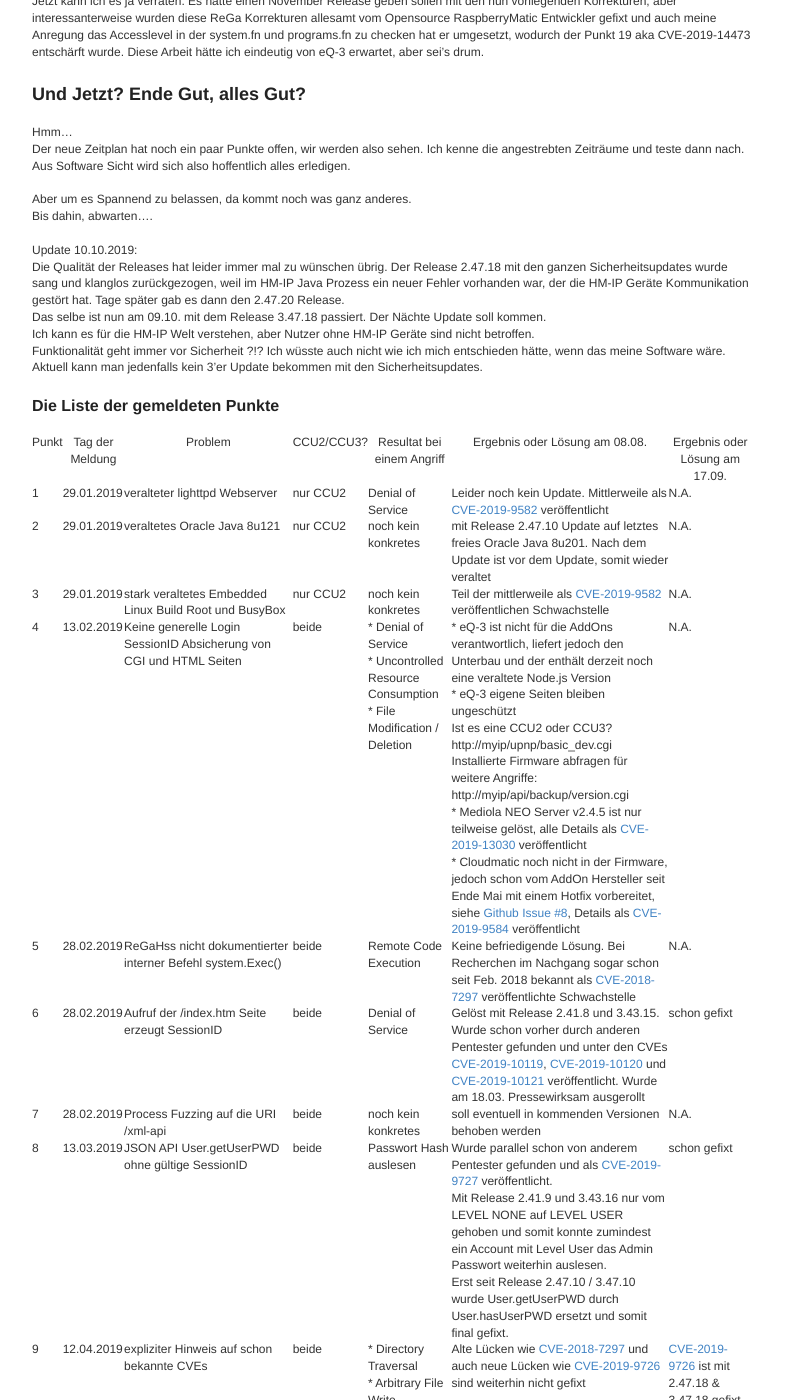
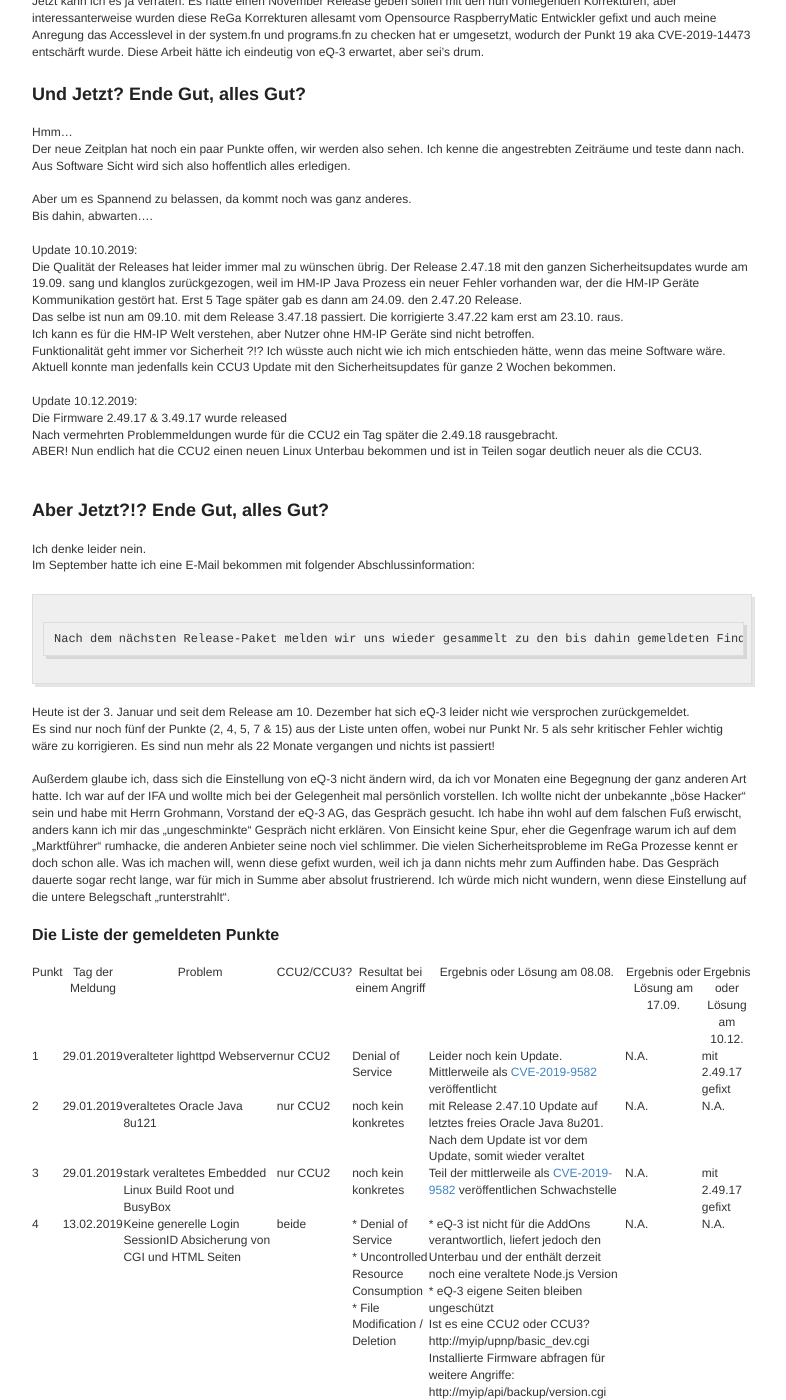
Before and after one commit to psytester/psytester.github.io, a Jekyll site: the page built from _posts/hacking_and_pentests/2019-07-09-eQ-3_Sicherheitsbewusstsein_zur_Homematic_CCU.md, in a window 1280 px wide and 1400 px high, scrolled down 1314 px. Shown: the whole window, without its empty margins (248-1034 px from the left). Built offline with Jekyll 4.4.1, drawn with Linux system fonts in a browser that asks for light colours; some of the changed text lies outside the part shown.

Commit message:
Update 2019-07-09-eQ-3_Sicherheitsbewusstsein_zur_Homematic_CCU.md

````diff
--- a/_posts/hacking_and_pentests/2019-07-09-eQ-3_Sicherheitsbewusstsein_zur_Homematic_CCU.md
+++ b/_posts/hacking_and_pentests/2019-07-09-eQ-3_Sicherheitsbewusstsein_zur_Homematic_CCU.md
@@ -65,35 +65,65 @@
 Bis dahin, abwarten....<br>
 <br>
 Update 10.10.2019:<br>
-Die Qualität der Releases hat leider immer mal zu wünschen übrig. Der Release 2.47.18 mit den ganzen Sicherheitsupdates wurde sang und klanglos zurückgezogen, weil im HM-IP Java Prozess ein neuer Fehler vorhanden war, der die HM-IP Geräte Kommunikation gestört hat. Tage später gab es dann den 2.47.20 Release.<br>
-Das selbe ist nun am 09.10. mit dem Release 3.47.18 passiert. Der Nächte Update soll kommen.<br>
+Die Qualität der Releases hat leider immer mal zu wünschen übrig. Der Release 2.47.18 mit den ganzen Sicherheitsupdates wurde am 19.09. sang und klanglos zurückgezogen, weil im HM-IP Java Prozess ein neuer Fehler vorhanden war, der die HM-IP Geräte Kommunikation gestört hat. Erst 5 Tage später gab es dann am 24.09. den 2.47.20 Release.<br>
+Das selbe ist nun am 09.10. mit dem Release 3.47.18 passiert. Die korrigierte 3.47.22 kam erst am 23.10. raus.<br>
 Ich kann es für die HM-IP Welt verstehen, aber Nutzer ohne HM-IP Geräte sind nicht betroffen.<br>
-Funktionalität geht immer vor Sicherheit ?!? Ich wüsste auch nicht wie ich mich entschieden hätte, wenn das meine Software wäre. Aktuell kann man jedenfalls kein 3'er Update bekommen mit den Sicherheitsupdates.
+Funktionalität geht immer vor Sicherheit ?!? Ich wüsste auch nicht wie ich mich entschieden hätte, wenn das meine Software wäre. Aktuell konnte man jedenfalls kein CCU3 Update mit den Sicherheitsupdates für ganze 2 Wochen bekommen.<br>
+<br>
+Update 10.12.2019:<br>
+Die Firmware 2.49.17 & 3.49.17 wurde released<br>
+Nach vermehrten Problemmeldungen wurde für die CCU2 ein Tag später die 2.49.18 rausgebracht.<br>
+ABER! Nun endlich hat die CCU2 einen neuen Linux Unterbau bekommen und ist in Teilen sogar deutlich neuer als die CCU3.<br>
+<br>
+
+# Aber Jetzt?!? Ende Gut, alles Gut?
+
+Ich denke leider nein.<br>
+Im September hatte ich eine E-Mail bekommen mit folgender Abschlussinformation:
+```
+Nach dem nächsten Release-Paket melden wir uns wieder gesammelt zu den bis dahin gemeldeten Findings mit einer weiteren inhaltlichen und zeitlichen Einschätzung."
+```
+Heute ist der 3. Januar und seit dem Release am 10. Dezember hat sich eQ-3 leider nicht wie versprochen zurückgemeldet.<br>
+Es sind nur noch fünf der Punkte (2, 4, 5, 7 & 15) aus der Liste unten offen, wobei nur Punkt Nr. 5 als sehr kritischer Fehler wichtig wäre zu korrigieren. Es sind nun mehr als 22 Monate vergangen und nichts ist passiert!<br>
+<br>
+Außerdem glaube ich, dass sich die Einstellung von eQ-3 nicht ändern wird, da ich vor Monaten eine Begegnung der ganz anderen Art hatte. Ich war auf der IFA und wollte mich bei der Gelegenheit mal persönlich vorstellen. Ich wollte nicht der unbekannte „böse Hacker“ sein und habe mit Herrn Grohmann, Vorstand der eQ-3 AG, das Gespräch gesucht. Ich habe ihn wohl auf dem falschen Fuß erwischt, anders kann ich mir das „ungeschminkte“ Gespräch nicht erklären. Von Einsicht keine Spur, eher die Gegenfrage warum ich auf dem „Marktführer“ rumhacke, die anderen Anbieter seine noch viel schlimmer. Die vielen Sicherheitsprobleme im ReGa Prozesse kennt er doch schon alle. Was ich machen will, wenn diese gefixt wurden, weil ich ja dann nichts mehr zum Auffinden habe. Das Gespräch dauerte sogar recht lange, war für mich in Summe aber absolut frustrierend. Ich würde mich nicht wundern, wenn diese Einstellung auf die untere Belegschaft „runterstrahlt“.<br>
 
 ## Die Liste der gemeldeten Punkte
 
-Punkt|Tag der Meldung| Problem | CCU2/CCU3? | Resultat bei einem Angriff | Ergebnis oder Lösung am 08.08. | Ergebnis oder Lösung am 17.09.
----|---|---|---|---|---|---
-1|29.01.2019  |veralteter lighttpd Webserver | nur CCU2 | Denial of Service | Leider noch kein Update. Mittlerweile als [CVE-2019-9582](https://psytester.github.io/CVE-2019-9582/) veröffentlicht | N.A.
-2|29.01.2019 |veraltetes Oracle Java 8u121 | nur CCU2 | noch kein konkretes | mit Release 2.47.10 Update auf letztes freies Oracle Java 8u201. Nach dem Update ist vor dem Update, somit wieder veraltet | N.A.
-3|29.01.2019 | stark veraltetes Embedded Linux Build Root und BusyBox | nur CCU2 | noch kein konkretes | Teil der mittlerweile als [CVE-2019-9582](https://psytester.github.io/CVE-2019-9582/) veröffentlichen Schwachstelle | N.A.
-4|13.02.2019| Keine generelle Login SessionID Absicherung von CGI und HTML Seiten | beide | * Denial of Service<br>* Uncontrolled Resource Consumption<br>* File Modification / Deletion | * eQ-3 ist nicht für die AddOns verantwortlich, liefert jedoch den Unterbau und der enthält derzeit noch eine veraltete Node.js Version<br>* eQ-3 eigene Seiten bleiben ungeschützt<br>Ist es eine CCU2 oder CCU3? http://myip/upnp/basic_dev.cgi<br>Installierte Firmware abfragen für weitere Angriffe: http://myip/api/backup/version.cgi<br>* Mediola NEO Server v2.4.5 ist nur teilweise gelöst, alle Details als [CVE-2019-13030](https://psytester.github.io/CVE-2019-13030/) veröffentlicht<br>* Cloudmatic noch nicht in der Firmware, jedoch schon vom AddOn Hersteller seit Ende Mai mit einem Hotfix vorbereitet, siehe [Github Issue #8](https://github.com/EasySmartHome/CloudMatic-CCUAddon/issues/8), Details als [CVE-2019-9584](https://psytester.github.io/CVE-2019-9584/) veröffentlicht | N.A.
-5|28.02.2019 | ReGaHss nicht dokumentierter interner Befehl system.Exec() | beide | Remote Code Execution | Keine befriedigende Lösung. Bei Recherchen im Nachgang sogar schon seit Feb. 2018 bekannt als [CVE-2018-7297](https://atomic111.github.io/article/homematic-ccu2-remote-code-execution) veröffentlichte Schwachstelle | N.A.
-6|28.02.2019 | Aufruf der /index.htm Seite erzeugt SessionID | beide | Denial of Service | Gelöst mit Release 2.41.8 und 3.43.15.<br>Wurde schon vorher durch anderen Pentester gefunden und unter den CVEs [CVE-2019-10119](https://cve.mitre.org/cgi-bin/cvename.cgi?name=CVE-2019-10119), [CVE-2019-10120](https://cve.mitre.org/cgi-bin/cvename.cgi?name=CVE-2019-10120) und [CVE-2019-10121](https://cve.mitre.org/cgi-bin/cvename.cgi?name=CVE-2019-10121) veröffentlicht. Wurde am 18.03. Pressewirksam ausgerollt | schon gefixt
-7|28.02.2019 | Process Fuzzing auf die URI /xml-api | beide | noch kein konkretes | soll eventuell in kommenden Versionen behoben werden | N.A.
-8|13.03.2019 | JSON API User.getUserPWD ohne gültige SessionID | beide | Passwort Hash auslesen | Wurde parallel schon von anderem Pentester gefunden und als [CVE-2019-9727](https://cve.mitre.org/cgi-bin/cvename.cgi?name=CVE-2019-9727) veröffentlicht.<br>Mit Release 2.41.9 und 3.43.16 nur vom LEVEL NONE auf LEVEL USER gehoben und somit konnte zumindest ein Account mit Level User das Admin Passwort weiterhin auslesen.<br>Erst seit Release 2.47.10 / 3.47.10 wurde User.getUserPWD durch User.hasUserPWD ersetzt und somit final gefixt. | schon gefixt
-9|12.04.2019 | expliziter Hinweis auf schon bekannte CVEs | beide | * Directory Traversal<br>* Arbitrary File Write<br>* Remote Code Execution | Alte Lücken wie [CVE-2018-7297](https://www.cvedetails.com/cve/CVE-2018-7297/) und auch neue Lücken wie [CVE-2019-9726](https://www.cvedetails.com/cve/CVE-2019-9726/) sind weiterhin nicht gefixt | [CVE-2019-9726](https://www.cvedetails.com/cve/CVE-2019-9726/) ist mit 2.47.18 & 3.47.18 gefixt
-10|12.04.2019 | JSON API Interface.getMetadata / Interface.setMetadata und Interface.removeMetadata ohne gültige SessionID | beide | Meta Daten auslesen, (korrupt) verändern, löschen | Seit Release 2.47.10 und 3.47.10 gefixed. Als [CVE-2019-9585](https://psytester.github.io/CVE-2019-9585/) veröffentlicht | schon gefixt
-11|07.05.2019 | Erzeugung einer SessionID ohne gültigen Login | beide | * Escalation of Privileges<br>* Denial of Service<br>* Information Disclosure  | Mit Release 2.47.10 und 3.47.10 nur für wenige Seitenaufrufe gefixed, der große Rest ist noch angreifbar. Als [CVE-2019-9583](https://psytester.github.io/CVE-2019-9583/) veröffentlicht | mit 2.47.18 & 3.47.18 gefixt
-12|07.05.2019 | Ohne gültigen Login kann man die Systemprotokoll Einträge löschen | beide | * Escalation of Privileges | Noch ungelöst. Als Teilpunkt des [CVE-2019-14475](https://psytester.github.io/CVE-2019-14475/) veröffentlicht | mit 2.47.18 & 3.47.18 gefixt
-13|07.05.2019 | Ohne gültigen Login kann man die Servicemeldungen lesen | beide | * Escalation of Privileges | Noch ungelöst. Als Teilpunkt des [CVE-2019-14475](https://psytester.github.io/CVE-2019-14475/) veröffentlicht | mit 2.47.18 & 3.47.18 gefixt
-14|07.05.2019 | Ohne gültigen Login kann man User teilweise einrichten | beide | * Escalation of Privileges | Noch ungelöst. Als Teilpunkt des [CVE-2019-14475](https://psytester.github.io/CVE-2019-14475/) veröffentlicht | mit 2.47.18 & 3.47.18 gefixt
-15|08.05.2019 | Prozess Fuzzing im ReGaHss Process für Call() ExecEnum() Methoden | beide | noch kein konkretes | zumindest im Logfile entstehen Einträge wegen fehlerhafter Aufrufe | N.A.
-16|08.05.2019 | ReGaHss Prozess Absturz bei einem POST Request mit einem leeren Call("") | nur CCU3 | Denial of Service | Noch ungelöst. Als [CVE-2019-14474](https://psytester.github.io/CVE-2019-14474/) veröffentlicht | mit 2.47.18 & 3.47.18 gefixt
-17|15.07.2019 | Keine Session Invalidierung/Löschung beim Abmleden im Release 2.47.10/12 und 3.47.10 | beide | mit CVE-2019-9726 die SessionID auslesen und WebUI betreten | Ich habe keine Lust dafür einen CVE zu erstellen, zumal die Lücke mit dem Release 2.47.15 und 3.47.15 sogar schon wieder gefixt wurde | mit 2.47.18 & 3.47.18 gefixt
-18|01.08.2019 | Ohne gültigen Login kann man interne HM Scripte/Programme deaktivieren, manipulieren und löschen | beide | * Escalation of Privileges | Noch ungelöst. Als Teilpunkt des [CVE-2019-14475](https://psytester.github.io/CVE-2019-14475/) veröffentlicht | mit 2.47.18 & 3.47.18 gefixt
-19|01.08.2019 | Das Rechte Konzept der CCU besitzt keine echte Mandantenfähigkeit. Ein Gast und User Account kann viele Admin Operationen durchführen | beide | mit CVE-2019-9726 die SessionID auslesen und WebUI betreten | Noch ungelöst. Als [CVE-2019-14473](https://psytester.github.io/CVE-2019-14473/) veröffentlicht | mit 2.47.18 & 3.47.18 gefixt
-20|26.08.2019 | Neue Variante einer Remote Code Execution bei bestimmten HTTP POST Requests | beide | Remote Code Execution | ----- | Als [CVE-2019-16199](https://psytester.github.io/CVE-2019-16199/) veröffentlicht, gefixt mit 2.47.18 & 3.47.18
+<table border="1">
+  <thead>
+    <tr>
+      <th>Punkt</th> <th>Tag der Meldung</th> <th>Problem</th> <th>CCU2/CCU3?</th> <th>Resultat bei einem Angriff</th> <th>Ergebnis oder Lösung am 08.08.</th> <th>Ergebnis oder Lösung am 17.09.</th> <th>Ergebnis oder Lösung am 10.12.</th>
+    </tr>
+  </thead>
+  <tfoot>
+    <tr>
+      <th>Punkt</th> <th>Tag der Meldung</th> <th>Problem</th> <th>CCU2/CCU3?</th> <th>Resultat bei einem Angriff</th> <th>Ergebnis oder Lösung am 08.08.</th> <th>Ergebnis oder Lösung am 17.09.</th> <th>Ergebnis oder Lösung am 10.12.</th>
+    </tr>
+  </tfoot>
+  <tbody>
+    <tr><td>1</td><td>29.01.2019</td><td>veralteter lighttpd Webserver</td><td>nur CCU2</td><td>Denial of Service</td><td>Leider noch kein Update. Mittlerweile als <a target="_blank" href="https://psytester.github.io/CVE-2019-9582/">CVE-2019-9582</a> veröffentlicht</td><td>N.A.</td><td>mit 2.49.17 gefixt</td></tr>
+    <tr><td>2</td><td>29.01.2019</td><td>veraltetes Oracle Java 8u121</td><td>nur CCU2</td><td>noch kein konkretes</td><td>mit Release 2.47.10 Update auf letztes freies Oracle Java 8u201. Nach dem Update ist vor dem Update, somit wieder veraltet</td><td>N.A.</td><td>N.A.</td></tr>
+    <tr><td>3</td><td>29.01.2019</td><td>stark veraltetes Embedded Linux Build Root und BusyBox</td><td>nur CCU2</td><td>noch kein konkretes</td><td>Teil der mittlerweile als <a target="_blank" href="https://psytester.github.io/CVE-2019-9582/">CVE-2019-9582</a> veröffentlichen Schwachstelle</td><td>N.A.</td><td>mit 2.49.17 gefixt</td></tr>
+    <tr><td>4</td><td>13.02.2019</td><td>Keine generelle Login SessionID Absicherung von CGI und HTML Seiten</td><td>beide</td><td>* Denial of Service<br>* Uncontrolled Resource Consumption<br>* File Modification / Deletion</td><td>* eQ-3 ist nicht für die AddOns verantwortlich, liefert jedoch den Unterbau und der enthält derzeit noch eine veraltete Node.js Version<br>* eQ-3 eigene Seiten bleiben ungeschützt<br>Ist es eine CCU2 oder CCU3? http://myip/upnp/basic_dev.cgi<br>Installierte Firmware abfragen für weitere Angriffe: http://myip/api/backup/version.cgi<br>* Mediola NEO Server v2.4.5 ist nur teilweise gelöst, alle Details als <a target="_blank" href="https://psytester.github.io/CVE-2019-13030/"></a> veröffentlicht<br>* Cloudmatic noch nicht in der Firmware, jedoch schon vom AddOn Hersteller seit Ende Mai mit einem Hotfix vorbereitet, siehe <a target="_blank" href="https://github.com/EasySmartHome/CloudMatic-CCUAddon/issues/8">Github Issue #8</a>, Details als <a target="_blank" href="https://psytester.github.io/CVE-2019-9584/">CVE-2019-9584</a> veröffentlicht</td><td>N.A.</td><td>N.A.</td></tr>
+    <tr><td>5</td><td>28.02.2019</td><td>ReGaHss nicht dokumentierter interner Befehl system.Exec()</td><td>beide</td><td>Remote Code Execution</td><td>Keine befriedigende Lösung. Bei Recherchen im Nachgang sogar schon seit Feb. 2018 bekannt als <a target="_blank" href="https://atomic111.github.io/article/homematic-ccu2-remote-code-execution">CVE-2018-7297</a> veröffentlichte Schwachstelle</td><td>N.A.</td><td>N.A.</td></tr>
+    <tr><td>6</td><td>28.02.2019</td><td>Aufruf der /index.htm Seite erzeugt SessionID</td><td>beide</td><td>Denial of Service</td><td>Gelöst mit Release 2.41.8 und 3.43.15.<br>Wurde schon vorher durch anderen Pentester gefunden und unter den CVEs <a target="_blank" href="https://cve.mitre.org/cgi-bin/cvename.cgi?name=CVE-2019-10119">CVE-2019-10119</a>, <a target="_blank" href="https://cve.mitre.org/cgi-bin/cvename.cgi?name=CVE-2019-10120">CVE-2019-10120</a> und <a target="_blank" href="https://cve.mitre.org/cgi-bin/cvename.cgi?name=CVE-2019-10121">CVE-2019-10121</a> veröffentlicht. Wurde am 18.03. Pressewirksam ausgerollt</td><td>schon gefixt</td><td>schon gefixt</td></tr>
+    <tr><td>7</td><td>28.02.2019</td><td>Process Fuzzing auf die URI /xml-api</td><td>beide</td><td>noch kein konkretes</td><td>soll eventuell in kommenden Versionen behoben werden</td><td>N.A.</td><td>N.A.</td></tr>
+    <tr><td>8</td><td>13.03.2019</td><td>JSON API User.getUserPWD ohne gültige SessionID</td><td>beide</td><td>Passwort Hash auslesen</td><td>Wurde parallel schon von anderem Pentester gefunden und als <a target="_blank" href="https://cve.mitre.org/cgi-bin/cvename.cgi?name=CVE-2019-9727">CVE-2019-9727</a> veröffentlicht.<br>Mit Release 2.41.9 und 3.43.16 nur vom LEVEL NONE auf LEVEL USER gehoben und somit konnte zumindest ein Account mit Level User das Admin Passwort weiterhin auslesen.<br>Erst seit Release 2.47.10 / 3.47.10 wurde User.getUserPWD durch User.hasUserPWD ersetzt und somit final gefixt.</td><td>schon gefixt</td><td>schon gefixt</td></tr>
+    <tr><td>9</td><td>12.04.2019</td><td>expliziter Hinweis auf schon bekannte CVEs</td><td>beide</td><td>* Directory Traversal<br>* Arbitrary File Write<br>* Remote Code Execution</td><td>Alte Lücken wie <a target="_blank" href="https://www.cvedetails.com/cve/CVE-2018-7297/">CVE-2018-7297</a> und auch neue Lücken wie <a target="_blank" href="https://www.cvedetails.com/cve/CVE-2019-9726/">CVE-2019-9726</a> sind weiterhin nicht gefixt</td><td><a target="_blank" href="https://www.cvedetails.com/cve/CVE-2019-9726/">CVE-2019-9726</a> ist mit 2.47.18 & 3.47.18 gefixt</td><td>schon gefixt</td></tr>
+    <tr><td>10</td><td>12.04.2019</td><td>JSON API Interface.getMetadata / Interface.setMetadata und Interface.removeMetadata ohne gültige SessionID</td><td>beide</td><td>Meta Daten auslesen, (korrupt) verändern, löschen</td><td>Seit Release 2.47.10 und 3.47.10 gefixed. Als <a target="_blank" href="https://psytester.github.io/CVE-2019-9585/">CVE-2019-9585</a> veröffentlicht</td><td>schon gefixt</td><td>schon gefixt</td></tr>
+    <tr><td>11</td><td>07.05.2019</td><td>Erzeugung einer SessionID ohne gültigen Login</td><td>beide</td><td>* Escalation of Privileges<br>* Denial of Service<br>* Information Disclosure </td><td>Mit Release 2.47.10 und 3.47.10 nur für wenige Seitenaufrufe gefixed, der große Rest ist noch angreifbar. Als <a target="_blank" href="https://psytester.github.io/CVE-2019-9583/">CVE-2019-9583</a> veröffentlicht</td><td>mit 2.47.18 & 3.47.18 gefixt</td><td>schon gefixt</td></tr>
+    <tr><td>12</td><td>07.05.2019</td><td>Ohne gültigen Login kann man die Systemprotokoll Einträge löschen</td><td>beide</td><td>* Escalation of Privileges</td><td>Noch ungelöst. Als Teilpunkt des <a target="_blank" href="https://psytester.github.io/CVE-2019-14475/">CVE-2019-14475</a> veröffentlicht</td><td>mit 2.47.18 & 3.47.18 gefixt</td><td>schon gefixt</td></tr>
+    <tr><td>13</td><td>07.05.2019</td><td>Ohne gültigen Login kann man die Servicemeldungen lesen</td><td>beide</td><td>* Escalation of Privileges</td><td>Noch ungelöst. Als Teilpunkt des <a target="_blank" href="https://psytester.github.io/CVE-2019-14475/">CVE-2019-14475</a> veröffentlicht</td><td>mit 2.47.18 & 3.47.18 gefixt</td><td>schon gefixt</td></tr>
+    <tr><td>14</td><td>07.05.2019</td><td>Ohne gültigen Login kann man User teilweise einrichten</td><td>beide</td><td>* Escalation of Privileges</td><td>Noch ungelöst. Als Teilpunkt des <a target="_blank" href="https://psytester.github.io/CVE-2019-14475/">CVE-2019-14475</a> veröffentlicht</td><td>mit 2.47.18 & 3.47.18 gefixt</td><td>schon gefixt</td></tr>
+    <tr><td>15</td><td>08.05.2019</td><td>Prozess Fuzzing im ReGaHss Process für Call() ExecEnum() Methoden</td><td>beide</td><td>noch kein konkretes</td><td>zumindest im Logfile entstehen Einträge wegen fehlerhafter Aufrufe</td><td>N.A.</td><td>N.A.</td></tr>
+    <tr><td>16</td><td>08.05.2019</td><td>ReGaHss Prozess Absturz bei einem POST Request mit einem leeren Call("")</td><td>nur CCU3</td><td>Denial of Service</td><td>Noch ungelöst. Als <a target="_blank" href="https://psytester.github.io/CVE-2019-14474/">CVE-2019-14474</a> veröffentlicht</td><td>mit 2.47.18 & 3.47.18 gefixt</td><td>schon gefixt</td></tr>
+    <tr><td>17</td><td>15.07.2019</td><td>Keine Session Invalidierung/Löschung beim Abmleden im Release 2.47.10/12 und 3.47.10</td><td>beide</td><td>mit CVE-2019-9726 die SessionID auslesen und WebUI betreten</td><td>Ich habe keine Lust dafür einen CVE zu erstellen, zumal die Lücke mit dem Release 2.47.15 und 3.47.15 sogar schon wieder gefixt wurde</td><td>mit 2.47.18 & 3.47.18 gefixt</td><td>schon gefixt</td></tr>
+    <tr><td>18</td><td>01.08.2019</td><td>Ohne gültigen Login kann man interne HM Scripte/Programme deaktivieren, manipulieren und löschen</td><td>beide</td><td>* Escalation of Privileges</td><td>Noch ungelöst. Als Teilpunkt des <a target="_blank" href="https://psytester.github.io/CVE-2019-14475/">CVE-2019-14475</a> veröffentlicht</td><td>mit 2.47.18 & 3.47.18 gefixt</td><td>schon gefixt</td></tr>
+    <tr><td>19</td><td>01.08.2019</td><td>Das Rechte Konzept der CCU besitzt keine echte Mandantenfähigkeit. Ein Gast und User Account kann viele Admin Operationen durchführen</td><td>beide</td><td>mit CVE-2019-9726 die SessionID auslesen und WebUI betreten</td><td>Noch ungelöst. Als <a target="_blank" href="https://psytester.github.io/CVE-2019-14473/">CVE-2019-14473</a> veröffentlicht</td><td>mit 2.47.18 & 3.47.18 gefixt</td><td>schon gefixt</td></tr>
+    <tr><td>20</td><td>26.08.2019</td><td>Neue Variante einer Remote Code Execution bei bestimmten HTTP POST Requests</td><td>beide</td><td>Remote Code Execution</td><td>-----</td><td>Als <a target="_blank" href="https://psytester.github.io/CVE-2019-16199/">CVE-2019-16199</a> veröffentlicht, gefixt mit 2.47.18 & 3.47.18</td><td>schon gefixt</td></tr>
+  </tbody>
+</table>
 
 
 # Disclaimer
````
Also changed, not shown: other parts of _posts/hacking_and_pentests/2019-07-09-eQ-3_Sicherheitsbewusstsein_zur_Homematic_CCU.md (+2 -2 lines).
